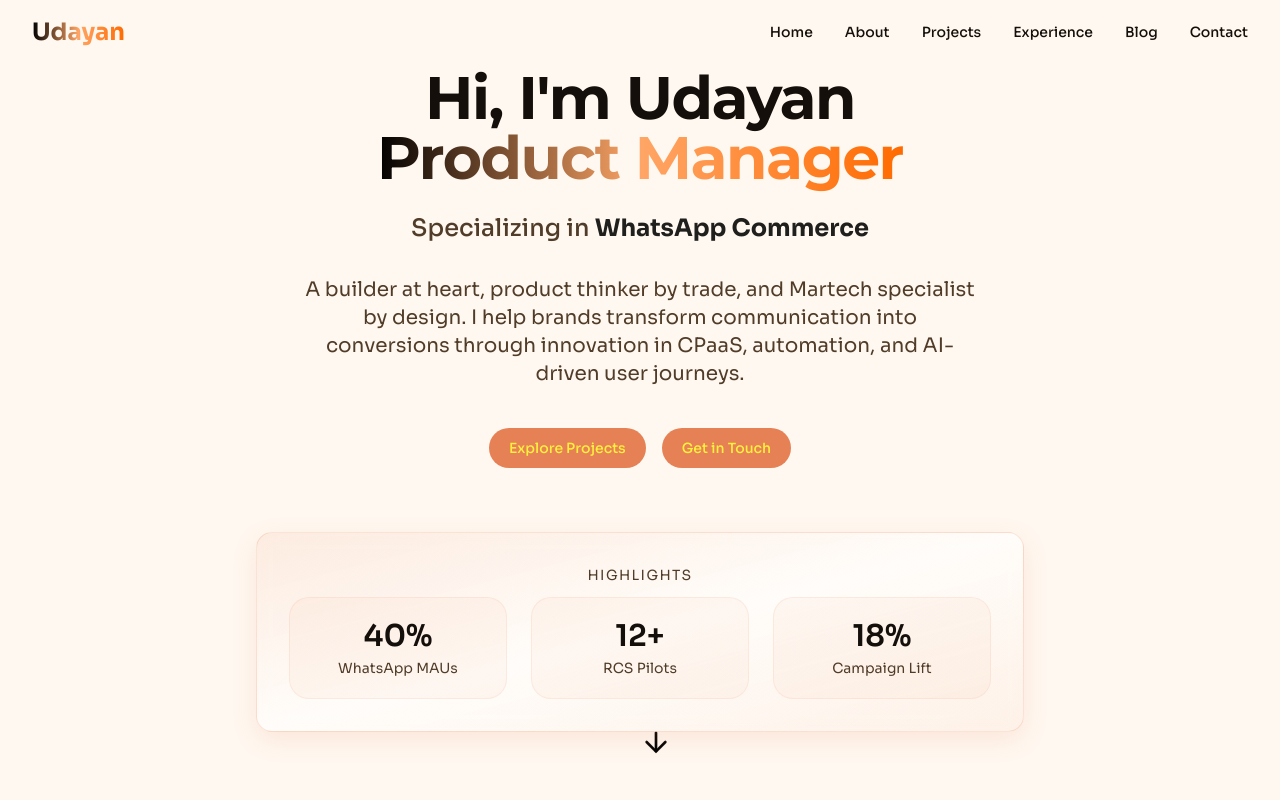
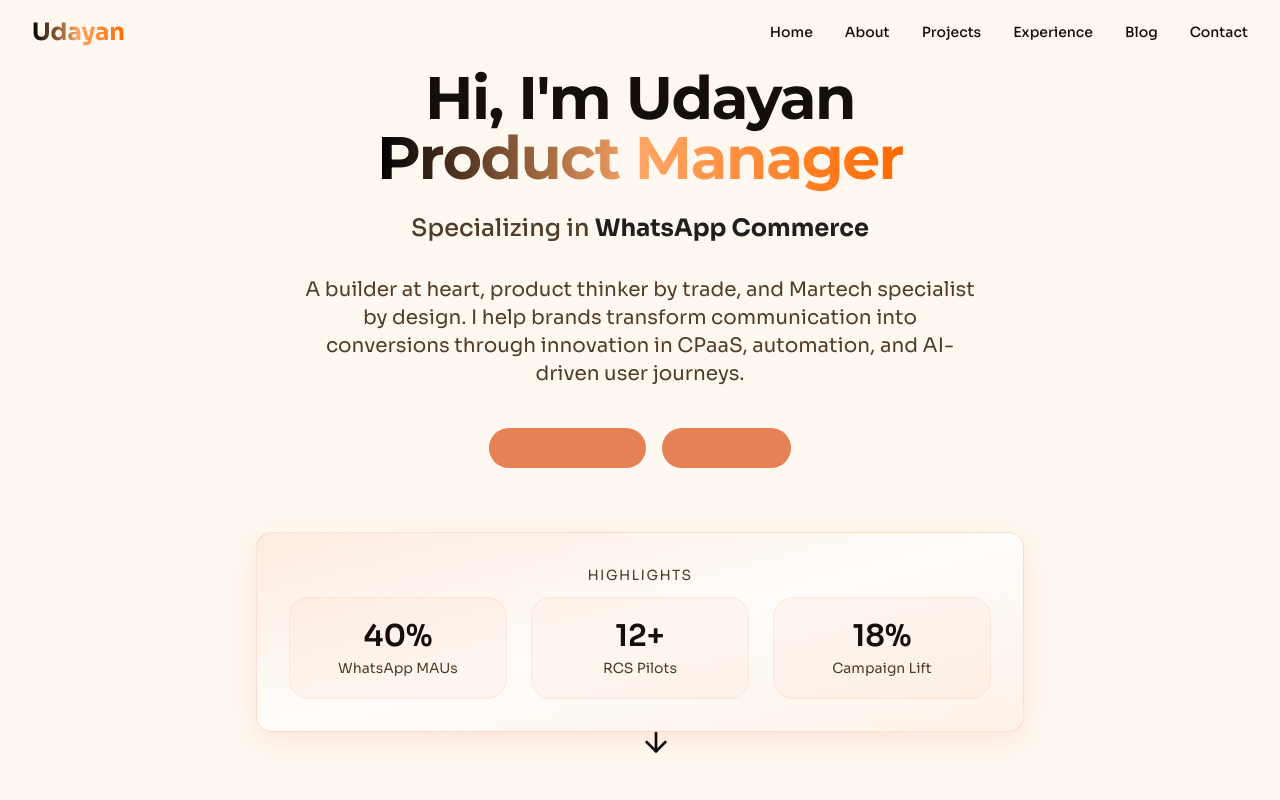
Before and after one commit to networkerman/uday-personal-website, a React (Vite) app: page / in a window 1280 px wide. Shown: the top 800 px of the page. Built offline with nearby package versions, Linux system fonts and the light colour scheme.

Commit message:
Update button text color for better visibility
- Change button-text from rgb(254,241,59) to rgb(230,128,85)
- Improves text visibility and readability
- Maintains consistent orange theme throughout
- All components using button-text will automatically inherit the new color

```diff
--- a/src/index.css
+++ b/src/index.css
@@ -52,7 +52,7 @@
 
     /* New Button Colors */
     --button-bg: 230 128 85;           /* rgb(230,128,85) - orange background */
-    --button-text: 254 241 59;         /* rgb(254,241,59) - golden fizz text */
+    --button-text: 230 128 85;         /* rgb(230,128,85) - orange text for better visibility */
 
     /* Base theme tokens - Cosmic Orange Primary */
     --bg: 255 248 240;       /* Very light cosmic orange background */
```
